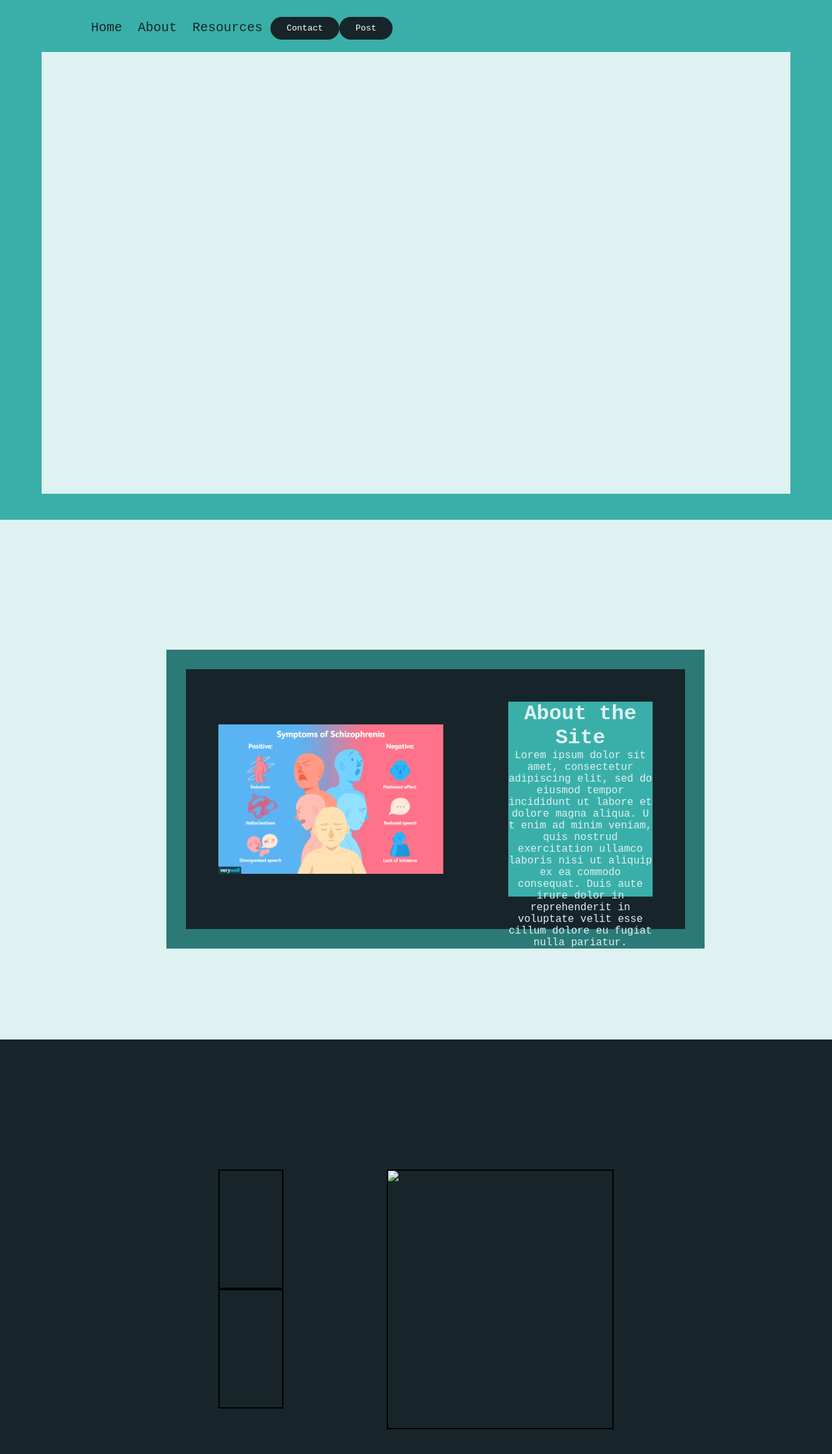
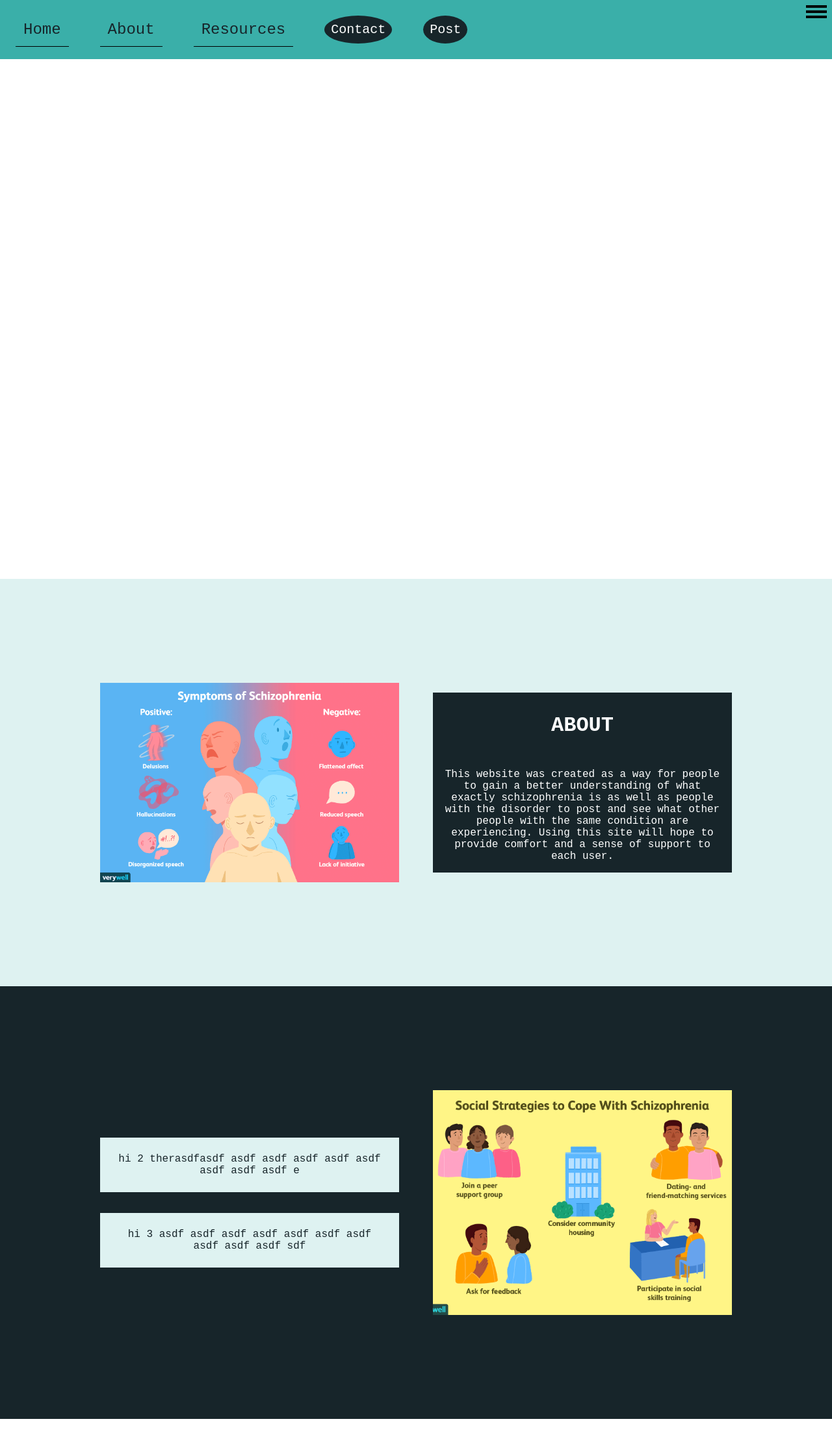
Before and after one commit to bonvee-99/bonvee-99-github.io, a plain HTML site: page index.html in a window 1280 px wide. Shown: the whole page at 65% size. After the commit the page ends 2184 px from the top, so only its background shows below. Drawn offline with Linux system fonts and the light colour scheme.

Commit message:
Add files via upload

```diff
--- a/index.html
+++ b/index.html
@@ -1,19 +1,21 @@
 <!DOCTYPE html>
 <html lang="en">
+
 <head>
 	<meta charset="UTF-8">
 	<meta http-equiv="X-UA-Compatible" content="IE=edge">
 	<meta name="viewport" content="width=device-width, initial-scale=1.0">
 	<title>Website</title>
 	<link rel="stylesheet" href="style.css">
-	<link rel="stylesheet" href="https://cdnjs.cloudflare.com/ajax/libs/font-awesome/4.7.0/css/font-awesome.min.css">
+	<link rel="stylesheet"
+		href="https://cdnjs.cloudflare.com/ajax/libs/font-awesome/4.7.0/css/font-awesome.min.css">
 
 </head>
+
 <body>
-	<div class="main-container">
-		<div class="home-page" id="home">
-			<nav class="nav-bar">
-				<ul>
+	<div id="home">
+		<nav id="nav">
+			<ul id="nav-list">
 				<li><a href="#home">Home</a></li>
 				<li><a href="#about">About</a></li>
 				<li><a href="#resources">Resources</a></li>
@@ -21,32 +23,24 @@
 				<li><button onclick="post()">Post</button></li>
 			</ul>
 
+			<div id="hamburger" onclick="toggleNavBar()">
+				<div></div>
+				<div></div>
+				<div></div>
+			</div>
+
 		</nav>
 		<div class="post-box" id="post"></div>
-		</div>
+	<div/>
 
-		<div class="about-page" id="about">
-			<div class="about-panel">
-				<img src="photos\schizophrenia-symptoms.png" alt="hi">
-				<div>
-					<h1>About the Site</h1>
-					<p>Lorem ipsum dolor sit amet, consectetur adipiscing elit, sed
-       					do eiusmod tempor incididunt ut labore et dolore magna aliqua. U
-            				t enim ad minim veniam, quis nostrud exercitation ullamco laboris
-             				nisi ut aliquip ex ea commodo consequat. Duis aute irure dolor in
-             				reprehenderit in voluptate velit esse cillum dolore eu fugiat nulla
-              				pariatur. Excepteur sint occaecat cupidat at non proident, sunt in m.
-         				</p>
-				</div>
-
-			</div>
-		</div>
-
-		<div class="post-text-popup" id="post-text" onclick="hidePopUp()">
+	<div class="post-text-popup-container" id="post-text" onclick="hidePopUp()">
+		<div class="post-text-popup">
 			<textarea id="text" onclick="event.stopPropagation()">
 
 			</textarea>
-			<button onclick="addPostBox()" style="position: fixed; left: 57%; top: 30%;">Post</button>
+			<button onclick="addPostBox()">Post</button>asdf
+		</div>
+
 	</div>
 
 	<div class="contact-card-container" id="contact-popup" onclick="hideContactCard();">
@@ -54,25 +48,40 @@
 			<img src="./photos/ben-lucy.jpg" alt="ben and lucy">
 			<h1 onclick="sayHi(this)">Ben Vinnick</h1>
 			<p>University of British Columbia</p>
-				<a href="https://www.facebook.com/profile.php?id=100008645227255" class="fa fa-facebook" target="_blank" rel="noreferrer noopener"></a>
-				<a href="https://www.instagram.com/benvinnick_" target="_blank" rel="noreferrer noopener" class="fa fa-instagram"></a>
-				<a href="mailto:benvinnick@gmail.com" target="_blank" rel="noreferrer noopener" class="fa fa-google"></a>
+			<a href="https://www.facebook.com/profile.php?id=100008645227255" class="fa fa-facebook"
+				target="_blank" rel="noreferrer noopener"></a>
+			<a href="https://www.instagram.com/benvinnick_" target="_blank"
+				rel="noreferrer noopener" class="fa fa-instagram"></a>
+			<a href="mailto:benvinnick@gmail.com" target="_blank" rel="noreferrer noopener"
+				class="fa fa-google"></a>
 		</div>
 
 	</div>
 
-		<div class="resources-page" id="resources">
+	<div class="about-page" id="about">
+		<div class="about-panel">
+			<img src="photos/schizophrenia-symptoms.png" alt="schizophrenia symptoms">
+			<div>
+				<h1>ABOUT</h1>
+				<p>This website was created as a way for people to gain a better understanding of what exactly schizophrenia is as well as people with the disorder to post and see
+					what other people with the same condition are experiencing. Using this site will hope to provide comfort and a sense of support to each user.
+				</p>
+			</div>
+
+		</div>
+	</div>
+
+	<div class="resource-page" id="resources">
 		<div class="resource-panel">
-				<div class="resource-text-container">
-					<div>hi 1 there</div>
-           				<div>hi 2</div>
+			<div>
+				<p>hi 2 therasdfasdf asdf asdf asdf asdf asdf asdf asdf asdf e</p>
+				<p>hi 3 asdf asdf asdf asdf asdf asdf asdf asdf asdf asdf sdf </p>
 			</div>
-				<img alt="other">
+			<img src="photos/schizophrenia-coping.png" alt="schizophrenia social strategies">
 		</div>
 	</div>
 
 
-	</div>
 
 	<script src="script.js">
 
@@ -82,4 +91,5 @@
 
 
 </body>
+
 </html>
--- a/script.js
+++ b/script.js
@@ -4,7 +4,7 @@ let currentPosts = [];
 
 let unusedPosts = [];
 
-const LIMIT = 3;
+const LIMIT = 15;
 
 const BOXSIZE = 10;
 const SPACING = 5;
@@ -13,21 +13,22 @@ const TIME = 5000;
 
 function post() {
 	document.getElementById('post-text').style.display = "block";
- 	document.body.scrollTop = 0; // For Safari
-  	document.documentElement.scrollTop = 0; // For Chrome, Firefox, IE and Opera
+	document.body.style.overflow = "hidden";
+	document.body.scrollTop = 0; // For Safari
+	document.documentElement.scrollTop = 0; // For Chrome, Firefox, IE and Opera
+
 }
 
 function hidePopUp() {
 	document.getElementById('post-text').style.display = "none";
 	document.getElementById("text").value = "";
-}
-
-function overlap(position) {
-	return false;
+	document.body.style.overflow = "visible";
 }
 
 function contact() {
 	document.getElementById('contact-popup').style.display = "block";
+	document.body.scrollTop = 0; // For Safari
+	document.documentElement.scrollTop = 0; // For Chrome, Firefox, IE and Oper
 }
 
 function hideContactCard() {
@@ -41,7 +42,7 @@ function addPostBox() {
 		box.classList.add("post-box-container");
 
 
-		let deleteButton = document.createElement("div");
+		let deleteButton = document.createElement("button");
 		deleteButton.classList.add("delete-button");
 		deleteButton.addEventListener("click", removePost);
 		let deleteText = document.createTextNode("x");
@@ -67,7 +68,7 @@ function addPostBox() {
 
 
 function getCoordinates() {
-	let xPos = Math.round(Math.random() * (84 - 1) + 1);
+	let xPos = Math.round(Math.random() * (79 - 1) + 1);
 	let yPos = Math.round(Math.random() * (84 - 1) + 1);
 	var position = {x: xPos, y: yPos};
 	if (!isOverlapping(position)) {
@@ -161,3 +162,37 @@ function findIndexOfPosition(position) {
 }
 
 setInterval(switchPosts, TIME);
+
+
+window.addEventListener("scroll", checkScroll);
+
+function checkScroll() {
+	if (window.scrollY >= window.innerHeight * 2) {
+		document.getElementById("nav").style.backgroundColor = "#3aafa9"
+	} else {
+		document.getElementById("nav").style.backgroundColor = "";
+	}
+}
+
+let hidden = false;
+
+function toggleNavBar() {
+
+	if (hidden == false) {
+
+		document.getElementById("nav-list").classList.remove("show-nav");
+
+		document.getElementById("nav-list").classList.add("hide-nav");
+
+		hidden = true;
+
+	} else {
+		document.getElementById("nav-list").classList.remove("hide-nav");
+
+		document.getElementById("nav-list").classList.add("show-nav");
+
+		hidden = false;
+	}
+
+
+}
--- a/style.css
+++ b/style.css
@@ -8,108 +8,195 @@
 
 * {
   margin: 0;
+  padding: 0;
   color: var(--five);
+  scroll-behavior: smooth;
   font-family: "Courier New", monospace;
 }
 
-html {
-  scroll-behavior: smooth;
+/* NAV */
+
+nav {
+  position: relative;
+  top: 0;
+  background-color: var(--three);
+  z-index: 1;
+  width: 100%;
+  /* min-height: 32px; */
 }
 
-.main-container {
-  height: 300vh;
+nav ul {
+  display: flex;
+  flex-direction: column;
+  align-items: center;
+  list-style-type: none;
+  padding: 0;
+  width: 100%;
+  overflow: hidden;
 }
 
-.home-page {
-  height: 100vh;
-  background-color: var(--three);
+@keyframes hideNavbar {
+  from {
+    width: 100%;
+    max-height: 1000px;
+    background-color: var(--three);
+  }
+  to {
+    width: 0;
+    max-height: 2em;
+    background-color: var(--one);
+  }
 }
 
-.nav-bar {
-  position: fixed;
-  margin-left: 10%;
-  margin-top: 2%;
-  z-index: 1;
+@keyframes showNavbar {
+  from {
+    width: 0;
+    max-height: 2em;
+    background-color: var(--one);
+  }
+  to {
+    width: 100%;
+    max-height: 1000px;
+    background-color: var(--three);
+  }
 }
 
-.nav-bar ul {
-  list-style-type: none;
-  display: flex;
-  padding: 0;
-  justify-content: flex-start;
+.hide-nav {
+  animation: hideNavbar 2s;
+  animation-fill-mode: forwards;
 }
 
-.nav-bar a {
-  display: block;
-  text-align: center;
-  padding: 5px 12px;
+.show-nav {
+  animation: showNavbar 2s;
+  animation-fill-mode: forwards;
+}
+
+nav li {
+  padding: 1em;
+  font-size: 1.5rem;
+}
+
+nav li a {
+  padding: 0.5em;
   text-decoration: none;
-  font-size: 20px;
+  border-bottom: 1px solid black;
+}
+
+nav li a:hover {
+  color: var(--one);
+  border-color: var(--one);
 }
 
 button {
-  position: relative;
-  padding: 10px 25px;
+  padding: 0.5em;
+  border: none;
+  border-radius: 50%;
+  cursor: pointer;
+  font-size: 1.25rem;
   background-color: var(--five);
   color: var(--one);
-  border: none;
-  border-radius: 50px;
-  cursor: pointer;
 }
 
 button:hover {
   background-color: var(--four);
 }
 
-.nav-bar a:hover {
-  color: var(--one);
+#hamburger {
+  position: absolute;
+  top: 0.25em;
+  right: 0.5em;
+  width: 2em;
 }
 
+@keyframes hideNavBar {
+  0% {
+    transform: rotate(0deg);
+  }
+  50% {
+    transform: rotate(180deg);
+    width: 3em;
+  }
+  100% {
+    transform: rotate(180deg);
+  }
+}
+
+#hamburger:active,
+#hamburger:hover {
+  animation: hideNavBar 1s;
+}
+
+#hamburger > * {
+  width: 100%;
+  height: 0.25em;
+  background-color: black;
+  margin: 0.25em 0;
+}
+
+/* Posting */
+
 .post-box {
+  background-color: white;
   position: relative;
-  width: 90%;
-  height: 85%;
-  top: 10%;
-  left: 5%;
-  background-color: var(--two);
+  height: 100vh;
+  width: 100%;
+}
+
+.post-text-popup-container {
+  position: absolute;
+  width: 100%;
+  height: 100%;
+  bottom: 0;
+  display: none;
+  z-index: 2;
+  background-color: rgba(0, 0, 0, 0.5);
+}
+
+.post-text-popup {
+  position: absolute;
+  top: 0;
+  left: 0;
+  right: 0;
+  bottom: 0;
+  margin: auto;
+  width: 25%;
+  height: 25%;
+}
+
+.post-text-popup textarea {
+  width: 100%;
+  height: 100%;
+  resize: none;
+  display: inline;
+}
+
+.post-text-popup button {
+  position: absolute;
+  right: 0;
+  font-size: 1rem;
+  background-color: var(--three);
 }
 
 .post-box-container {
   width: 15%;
   height: 15%;
-  box-sizing: border-box;
   position: absolute;
+  border: 2px solid var(--five);
+  color: var(--one);
   background-color: var(--four);
-  border: 2px solid var(--five);
+  overflow-wrap: break-word;
+  overflow-y: visible;
+  font-size: 1rem;
 }
 
 .delete-button {
-  background-color: var(--five);
-  color: var(--two);
   position: absolute;
   bottom: 0;
-  cursor: pointer;
+  right: -1.75em;
+  font-size: 0.75rem;
 }
 
-.post-text-popup {
-  position: absolute;
-  width: 100%;
-  height: 300vh;
-  top: 0;
-  display: none;
-  z-index: 2;
-  background-color: rgba(0, 0, 0, 0.5);
-}
-
-.post-text-popup textarea {
-  position: fixed;
-  top: 35%;
-  left: 40%;
-  width: 20%;
-  height: 20%;
-  resize: none;
-  border: 2px solid var(--five);
-}
+/* Contact Card */
 
 .contact-card-container {
   position: absolute;
@@ -123,14 +210,16 @@ button:hover {
 
 .contact-card {
   position: fixed;
-  width: 15%;
-  height: 50%;
-  top: 25%;
-  left: 40%;
-  box-sizing: border-box;
-  border: 2px solid black;
+  top: 0;
+  left: 0;
+  right: 0;
+  bottom: 0;
+  margin: auto;
+  width: 50%;
+  max-height: 50%;
   background-color: var(--five);
   text-align: center;
+  overflow-wrap: break-word;
 }
 
 .contact-card > * {
@@ -157,77 +246,109 @@ button:hover {
   background-color: green;
 }
 
+/* About Panel */
+
 .about-page {
-  height: 100vh;
   background-color: var(--two);
 }
 
-.about-page div > * {
-  text-align: center;
+.about-panel {
+  display: flex;
+  flex-direction: column;
+  margin: 0 auto;
+  width: 80%;
+  padding: 10em 3em;
 }
 
-.about-panel {
-  position: relative;
-  display: flex;
-  justify-content: space-around;
-  top: 25%;
-  left: 20%;
-  width: 60%;
-  height: 50%;
-  border: 30px solid var(--four);
-  background-color: var(--five);
+.about-panel img {
+  max-width: 100%;
+  margin: auto 0;
 }
 
 .about-panel div {
-  width: 45%;
-  font-size: 1em;
-  background-color: var(--three);
-  margin: 50px;
+  background-color: var(--five);
+  text-align: center;
+  width: 100%;
 }
 
-.about-panel div h1 {
-  color: var(--two);
+.about-panel div > * {
+  color: var(--one);
+  padding: 1em;
 }
 
-.about-panel div p {
-  color: var(--two);
-}
+/* Resources Page */
 
-.about-panel img {
-  width: 45%;
-  margin-top: auto;
-  margin-bottom: auto;
-  margin-left: 50px;
-  margin-right: 50px;
-}
-
-.resources-page {
-  height: 100vh;
+.resource-page {
   background-color: var(--five);
 }
 
 .resource-panel {
-  position: relative;
   display: flex;
-  justify-content: space-around;
-  top: 25%;
-  left: 20%;
-  width: 60%;
-  height: 50%;
+  flex-direction: column;
+  width: 80%;
+  margin: 0 auto;
+  padding: 10em 1em;
 }
 
-.text-container {
+.resource-panel div {
   display: flex;
   flex-direction: column;
-  justify-content: space-between;
+  width: 100%;
 }
 
-.resource-text-container div {
-  height: 45%;
-  border: 2px solid black;
+.resource-panel div > * {
+  color: var(--five);
+  text-align: center;
+  background-color: var(--two);
+  padding: 1.5em;
 }
 
 .resource-panel img {
-  border: 2px solid black;
-  width: 45%;
+  max-width: 100%;
+  margin: auto 0;
 }
+
+/* Responsive */
+
+@media (min-width: 775px) {
+  nav ul {
+    flex-direction: row;
+  }
+
+  nav {
+    position: sticky;
+  }
+
+  .about-panel {
+    flex-direction: row;
+    justify-content: space-around;
+    align-items: center;
+  }
+
+  .about-panel div {
+    width: 45%;
+    align-items: center;
+  }
+
+  .about-panel img {
+    max-width: 45%;
+  }
+
+  .resource-panel {
+    flex-direction: row;
+    justify-content: space-around;
+    align-items: center;
+  }
+
+  .resource-panel div {
+    width: 45%;
+  }
+
+  .resource-panel div > * {
+    margin: 1em 0;
+  }
+
+  .resource-panel img {
+    max-width: 45%;
+  }
+}
```
Also changed, not shown: photos/schizophrenia-coping.png (added), 1 other file. Lines whose indentation alone changed are shown as unchanged.
